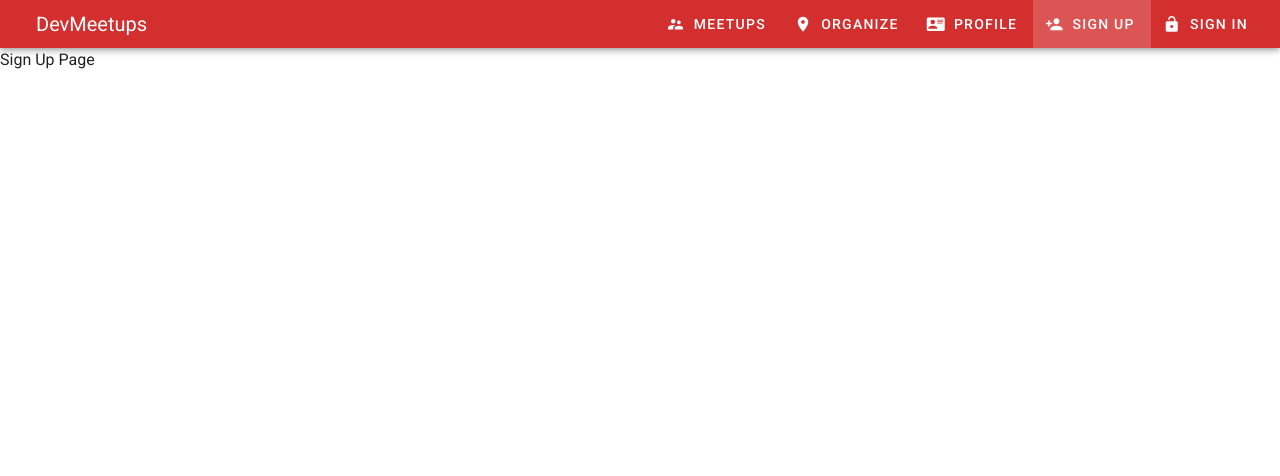
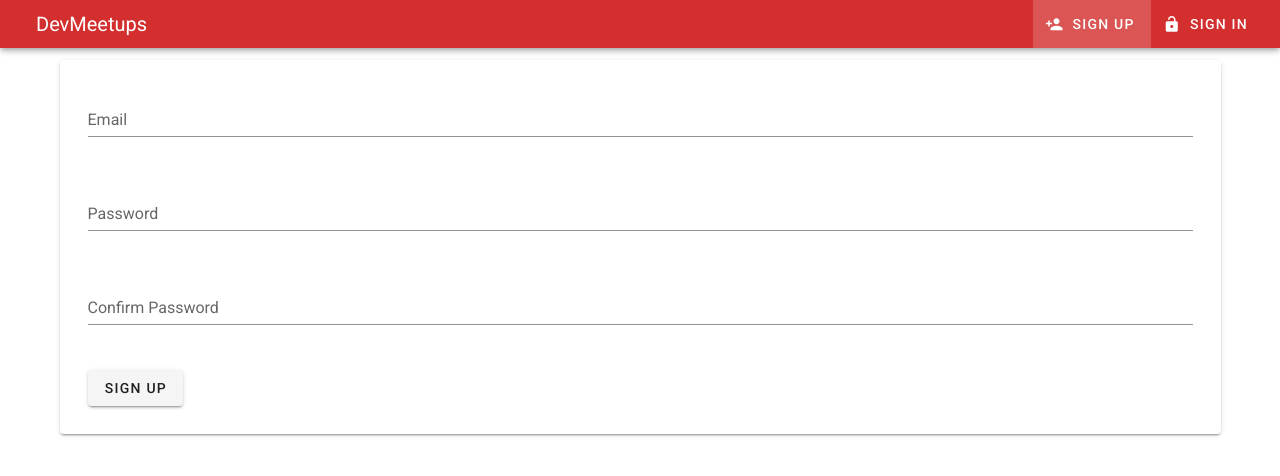
Before and after one commit to karlj38/meetups, a Vue app: page /register in a window 1280 px wide. Shown: the top 476 px of the page. Built offline with nearby package versions, Linux system fonts and the light colour scheme.

Commit message:
implement sign up

```diff
--- a/src/App.vue
+++ b/src/App.vue
@@ -1,25 +1,14 @@
 <template>
   <v-app dark>
-    <v-toolbar
-      class="primary"
-      dark
-      dense
-    >
-      <v-app-bar-nav-icon
-        @click="sideNav = true"
-        class="hidden-sm-and-up"
-      />
+    <v-toolbar class="primary" dark dense>
+      <v-app-bar-nav-icon @click="sideNav = true" class="hidden-sm-and-up" />
       <v-toolbar-title>
-        <router-link
-          v-slot="{ navigate }"
-          custom
-          to="/"
-        >
+        <router-link v-slot="{ navigate }" custom to="/">
           <span
             @click="navigate"
             @keypress.enter="navigate"
             role="link"
-            style="cursor:pointer"
+            style="cursor: pointer"
           >
             DevMeetups
           </span>
@@ -46,10 +35,7 @@
       <router-view></router-view>
     </v-main>
 
-    <v-navigation-drawer
-      v-model="sideNav"
-      temporary
-    >
+    <v-navigation-drawer v-model="sideNav" temporary>
       <v-list>
         <v-list-item
           v-for="item in menuItems"
@@ -71,40 +57,53 @@
 
 <script>
 export default {
-  name: 'App',
+  name: "App",
 
-  components: {
-  },
+  components: {},
 
   data: () => ({
-    menuItems: [
+    sideNav: false,
+  }),
+  computed: {
+    menuItems() {
+      let output = [
+        {
+          icon: "account-plus",
+          link: "/register",
+          title: "Sign Up",
+        },
+        {
+          icon: "lock-open",
+          link: "/login",
+          title: "Sign In",
+        },
+      ];
+
+      if (this.userAuthenticated) {
+        output = [
           {
             icon: "account-supervisor",
             link: "/meetups",
-        title: "Meetups"
+            title: "Meetups",
           },
           {
             icon: "map-marker",
             link: "/meetups/new",
-        title: "Organize"
+            title: "Organize",
           },
           {
             icon: "card-account-details",
             link: "/profile",
-        title: "Profile"
+            title: "Profile",
           },
-      {
-        icon: "account-plus",
-        link: "/register",
-        title: "Sign Up"
+        ];
+      }
+
+      return output;
     },
-      {
-        icon: "lock-open",
-        link: "/login",
-        title: "Sign In"
-      }
-    ],
-    sideNav: false,
-  }),
+  },
+  userAuthenticated() {
+    return this.$store.getters.user;
+  },
 };
 </script>
--- a/src/components/User/SignUp.vue
+++ b/src/components/User/SignUp.vue
@@ -1,3 +1,97 @@
 <template>
-  <p>Sign Up Page</p>
+  <v-container>
+    <v-row>
+      <v-col>
+        <v-card>
+          <v-card-text>
+            <v-container>
+              <v-form @submit.prevent="onSignup">
+                <v-row>
+                  <v-col>
+                    <v-text-field
+                      v-model="email"
+                      id="email"
+                      label="Email"
+                      name="email"
+                      required
+                      type="email"
+                    />
+                  </v-col>
+                </v-row>
+
+                <v-row>
+                  <v-col>
+                    <v-text-field
+                      v-model="password"
+                      id="password"
+                      label="Password"
+                      name="password"
+                      required
+                      type="password"
+                    />
+                  </v-col>
+                </v-row>
+
+                <v-row>
+                  <v-col>
+                    <v-text-field
+                      v-model="confirmPassword"
+                      :rules="[comparePasswords]"
+                      id="confirmPassword"
+                      label="Confirm Password"
+                      name="confirmPassword"
+                      required
+                      type="password"
+                    />
+                  </v-col>
+                </v-row>
+
+                <v-row>
+                  <v-col>
+                    <v-btn type="submit">Sign up</v-btn>
+                  </v-col>
+                </v-row>
+              </v-form>
+            </v-container>
+          </v-card-text>
+        </v-card>
+      </v-col>
+    </v-row>
+  </v-container>
 </template>
+
+<script>
+export default {
+  data() {
+    return {
+      email: "",
+      confirmPassword: "",
+      password: "",
+    };
+  },
+  computed: {
+    comparePasswords() {
+      return this.password === this.confirmPassword
+        ? ""
+        : "Passwords do not match!";
+    },
+    user() {
+      return this.$store.getters.user;
+    },
+  },
+  methods: {
+    onSignup() {
+      console.log(this.email, this.password, this.confirmPassword);
+      this.$store.dispatch("signUserUp", {
+        email: this.email,
+        password: this.password,
+      });
+    },
+  },
+  watch: {
+    user(value) {
+      if (value) this.$router.push("/");
+    },
+  },
+};
+</script>
--- a/src/main.js
+++ b/src/main.js
@@ -4,7 +4,7 @@ import vuetify from './plugins/vuetify'
 import router from './router'
 import { store } from "./store"
 import DateFilter from "./filters/date";
-import * as firebase from "firebase/app";
+import { initializeApp } from 'firebase/app';
 
 Vue.config.productionTip = false
 
@@ -16,7 +16,7 @@ new Vue({
   store,
   render: h => h(App),
   created() {
-    firebase.initializeApp({
+    initializeApp({
       apiKey: "AIzaSyBYuSaCWCSPoWHZAlzPFXVL07uah2goCgU",
       authDomain: "meetups-ad1cc.firebaseapp.com",
       projectId: "meetups-ad1cc",
--- a/src/store/index.js
+++ b/src/store/index.js
@@ -1,5 +1,6 @@
 import Vue from "vue";
 import Vuex from "vuex";
+import { getAuth, createUserWithEmailAndPassword } from "firebase/auth";
 
 Vue.use(Vuex);
 
@@ -23,16 +24,14 @@ export const store = new Vuex.Store({
         title: "Paris"
       }
     ],
-    user: {
-      id: "kj123",
-      registeredMeetups: [
-        "123"
-      ]
-    }
+    user: null
   },
   mutations: {
     createMeetup(state, payload) {
       state.meetups.push(payload);
+    },
+    setUser(state, payload) {
+      state.user = payload;
     }
   },
   actions: {
@@ -47,6 +46,22 @@ export const store = new Vuex.Store({
       };
 
       commit("createMeetup", meetup);
+    },
+    signUserUp({ commit }, payload) {
+      const auth = getAuth();
+
+      createUserWithEmailAndPassword(auth, payload.email, payload.password)
+      .then(data => {
+        const newUser = {
+          id: data.user.uid,
+          registeredMeetups: []
+        };
+
+        commit("setUser", newUser);
+      })
+      .catch(err => {
+        console.log(err);
+      });
     }
   },
   getters: {
@@ -64,6 +79,9 @@ export const store = new Vuex.Store({
           return meetup.id === id;
         });
       }
+    },
+    user (state) {
+      return state.user;
     }
   }
 });
```
Lines whose indentation alone changed are shown as unchanged.
